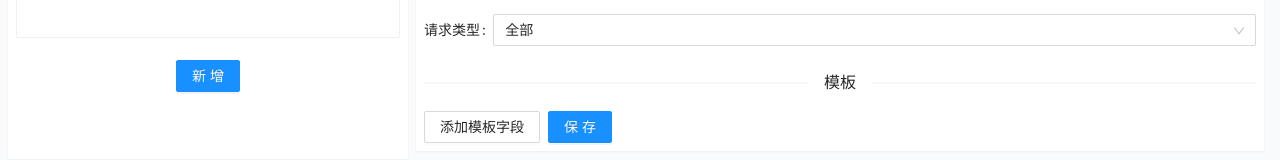
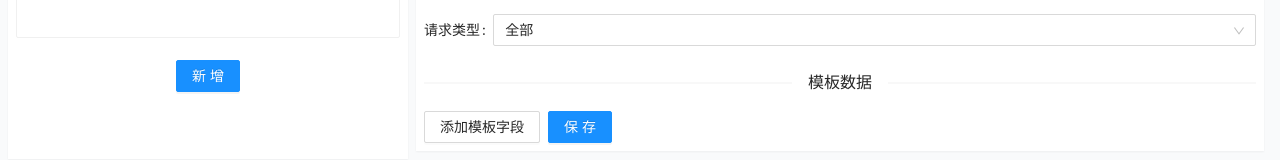
Before and after one commit to mrleidesen/VMock-UI, a Vue app: page /#/ in a window 1280 px wide. Shown: the part 178-338 px from the top of the page. Built offline with nearby package versions, Linux system fonts and the light colour scheme.

Commit message:
Update Home.vue

```diff
--- a/src/views/Home.vue
+++ b/src/views/Home.vue
@@ -43,7 +43,7 @@
               >{{ option.toUpperCase() }}</a-select-option>
             </a-select>
           </a-form-item>
-          <a-divider>模板</a-divider>
+          <a-divider>模板数据</a-divider>
 
           <a-row
             v-for="(item, idx) in formState.template"
```
